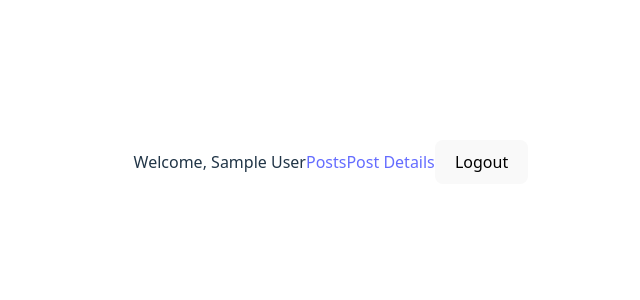
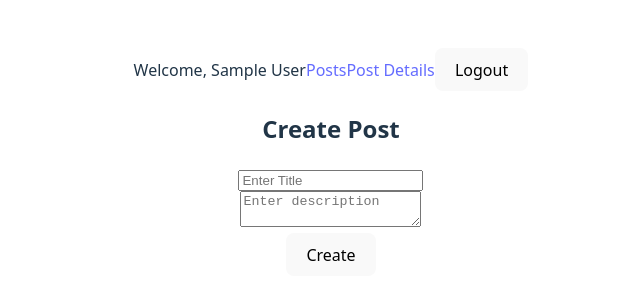
Before and after one commit to atiya-inayat/Blog-API, a React (Vite) app in the folder frontend/: page /create in a window 1280 px wide. Shown: the part 238-538 px from the top of the page, without its empty margins (309-949 px from the left). Built offline with nearby package versions, Linux system fonts and the light colour scheme; sample sign-in values are in the browser's storage.

Commit message:
create new post page created

```diff
--- a/frontend/src/App.jsx
+++ b/frontend/src/App.jsx
@@ -7,6 +7,7 @@ import PostList from "./pages/PostList";
 import PostDetails from "./pages/PostDetails";
 import Navbar from "./components/Navbar";
 import ProtectedRoute from "./components/ProtectedRoute";
+import CreatePost from "./pages/CreatePost";
 
 function App() {
   return (
@@ -43,6 +44,14 @@ function App() {
               </ProtectedRoute>
             }
           />
+          <Route
+            path="/create"
+            element={
+              <ProtectedRoute>
+                <CreatePost />
+              </ProtectedRoute>
+            }
+          />
         </Routes>
       }
     </>
--- /dev/null
+++ b/frontend/src/pages/CreatePost.jsx
@@ -0,0 +1,50 @@
+import React, { useState } from "react";
+import { api } from "../api/client";
+import { useNavigate } from "react-router-dom";
+
+const CreatePost = () => {
+  const [title, setTitle] = useState("");
+  const [description, setDescription] = useState("");
+  const [error, setError] = useState("");
+
+  const navigate = useNavigate();
+
+  const handleSubmit = async (e) => {
+    e.preventDefault();
+    try {
+      await api.post("/posts", { title, description });
+      navigate("/");
+    } catch (err) {
+      setError(err?.response?.data?.message || "Failed to create Post");
+    }
+  };
+
+  return (
+    <div>
+      <h2>Create Post </h2>
+      {/* if error so show error msg */}
+      {error && <p>{error}</p>}
+      <form onSubmit={handleSubmit}>
+        <input
+          type="text"
+          placeholder="Enter Title"
+          value={title}
+          onChange={(e) => setTitle(e.target.value)}
+          required
+        />
+        <br />
+
+        <textarea
+          placeholder="Enter description"
+          value={description}
+          onChange={(e) => setDescription(e.target.value)}
+          required
+        ></textarea>
+        <br />
+        <button type="submit">Create</button>
+      </form>
+    </div>
+  );
+};
+
+export default CreatePost;
```
